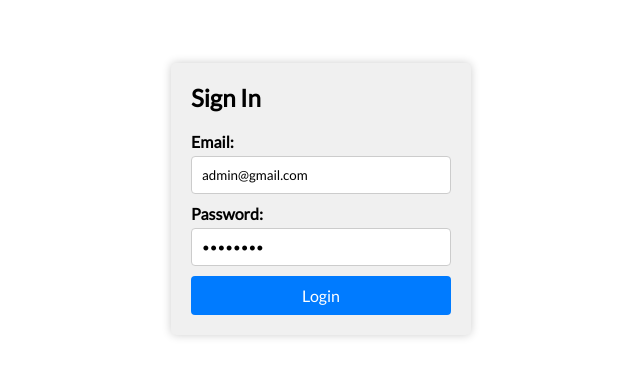
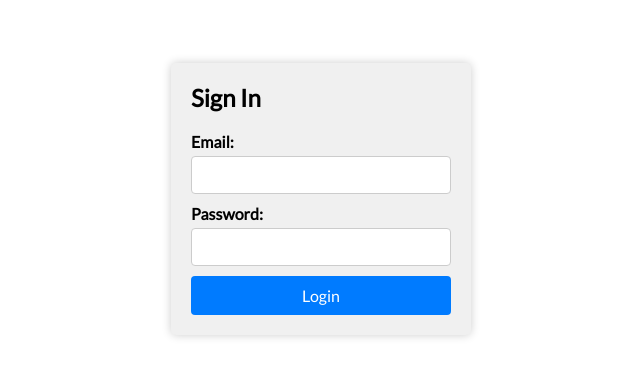
Before and after one commit to shehroz665/pos_frontend_project, a React (Create React App) app: page / in a window 1280 px wide. Shown: the part 206-582 px from the top of the page, without its empty margins (319-959 px from the left). Built offline with nearby package versions, Linux system fonts and the light colour scheme; what @react-pdf/renderer would draw is missing.

Commit message:
updated login

```diff
--- a/src/pages/Login.js
+++ b/src/pages/Login.js
@@ -55,8 +55,8 @@ const Button = styled.button`
 `;
 function Login() {
   const navigate = useNavigate();
-  const [email, setEmail] = useState('admin@gmail.com');
-  const [password, setPassword] = useState('admin123');
+  const [email, setEmail] = useState('');
+  const [password, setPassword] = useState('');
   const handleSubmit = async (e) => {
     e.preventDefault();
     const apiUrl = 'http://127.0.0.1:8000/api/login';
```
